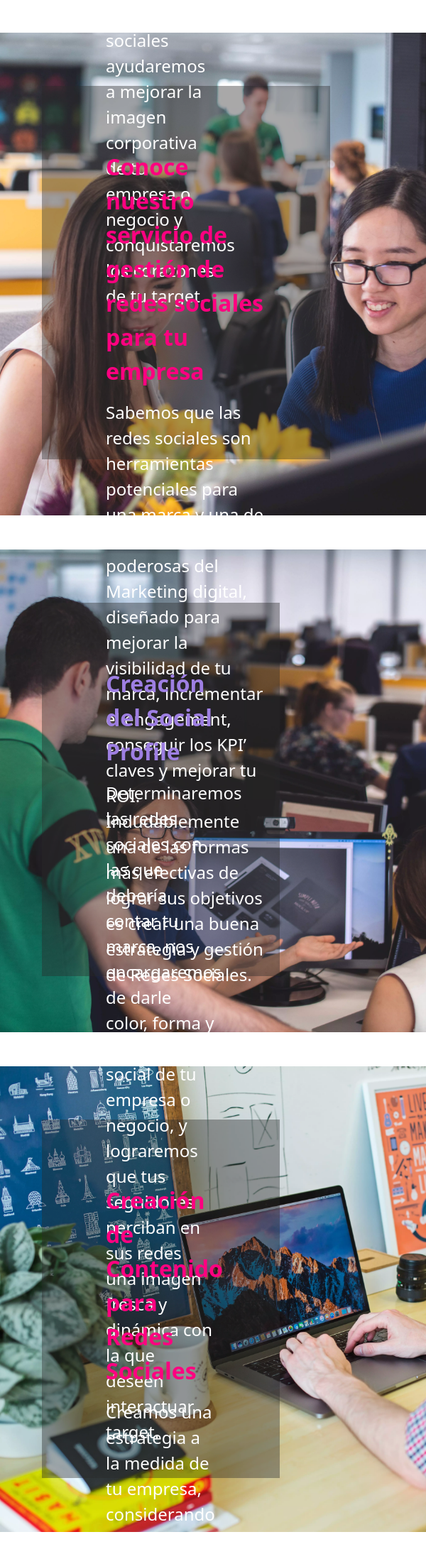
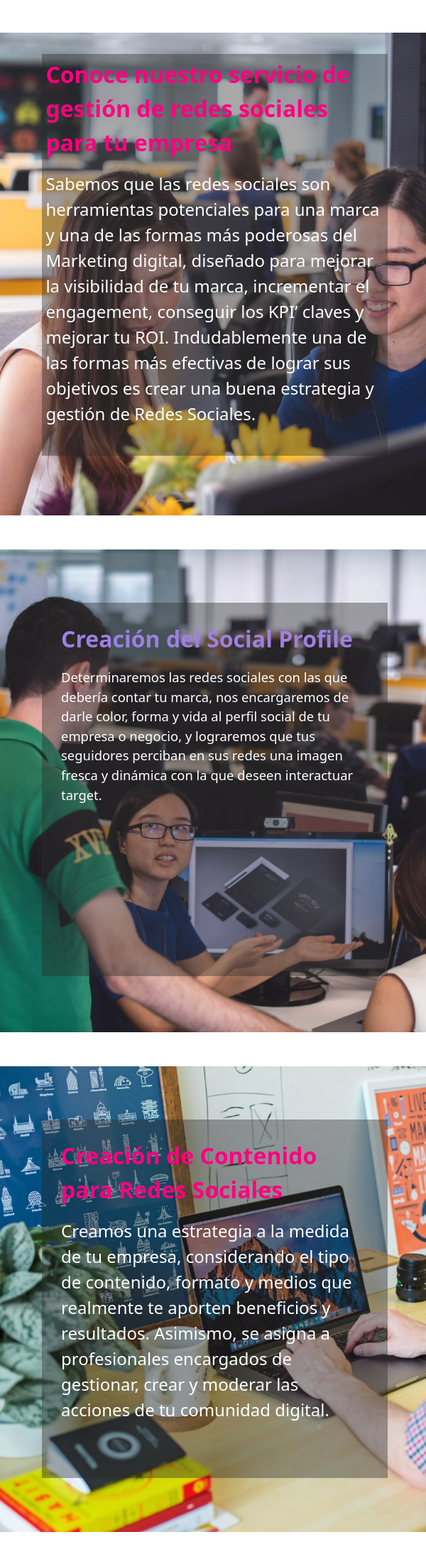
Before and after one commit to DevNHL/Digimedia, a PHP site: page /Digimedia/View/rd-sociales.php in a window 600 px wide; the page is wider, and only the part inside the window is pictured. Shown: the part 1605-3794 px from the top of that part at 71% size. Run offline with PHP 8.4, Linux system fonts and the light colour scheme.

Commit message:
responsive gestion de redes sociales

```diff
--- a/css/gestion_redes.css
+++ b/css/gestion_redes.css
@@ -25,19 +25,19 @@
     height: 100%;
 }
  .contenedors{
-    margin-left: 150px;
-    padding-top: 190px;
+    margin-left: 10%;
+    padding-top: 30%;
 
 
  }
  .tit{
-    font-size: 4rem;
+    font-size: 4em;
     font-weight: 800;
     color:var(--color_banner_primero);
 
  }
  .sub{
-    font-size: 1.5rem;
+    font-size: 1.5em;
     color: white;
  }
  .boton_con{
@@ -78,7 +78,7 @@
     background-color: rgba(41,41,41,0.4) ;
     width: 62%;
     height: 87%;
-    padding: 90px;
+    padding: 5%;
 }
 
 .conrs{
@@ -92,12 +92,12 @@
 
 }
 .tes{
-    font-size: 2rem;
+    font-size: 2em;
 }
 
 .parrafo{
     color: white;
-    font-size: 1.5rem;
+    font-size: 1.5em;
 }
 
 
@@ -160,3 +160,77 @@
 }
 
 /*medias querys*/
+
+@media (min-width: 470px ) and (max-width: 750px){
+    .tit{
+        font-size: 2.5em;
+        font-weight: 800;
+        color:var(--color_banner_primero);
+
+    }
+    .cont{
+        background-color: rgba(41,41,41,0.4) ;
+        width: 90%;
+        height: 87%;
+        padding: 5%;
+    }
+    .parrafo{
+        font-size: 150%;
+        color: white;
+    }
+    .cont2{
+        background-color: rgba(41,41,41,0.4) ;
+        width: 90%;
+        height: 87%;
+        padding: 1%;
+    }
+    .conrs2{
+        padding-top: 30px;
+        margin-left: 59px;
+        height: 100%;
+    }
+    .bannersec4 ul{
+        font-size: 100%;
+    }
+    .bannersec4 .parrafo{
+        font-size: 115%;
+    }
+    .bannersec5 ul{
+        font-size: 110%;
+    }
+    .bannersec6 .parrafo{
+        font-size: 140%;
+    }
+}
+@media (min-width: 320px ) and (max-width: 468px){
+    .cont{
+        background-color: rgba(41,41,41,0.4) ;
+        width: 90%;
+        height: 87%;
+        padding: 5%;
+    }
+    .parrafo{
+        font-size: 105%;
+        color: white;
+    }
+    .cont2{
+        background-color: rgba(41,41,41,0.4) ;
+        width: 90%;
+        height: 87%;
+        padding: 1%;
+    }
+    .conrs2{
+        padding-top: 30px;
+        margin-left: 59px;
+        height: 100%;
+    }
+    .tes{
+        font-size: 1.2em;
+    }
+    .bannersec4 .parrafo{
+        font-size: 110%;
+    }
+    .bannersec5 .parrafo{
+        font-size: 110%;
+    }
+}
```
